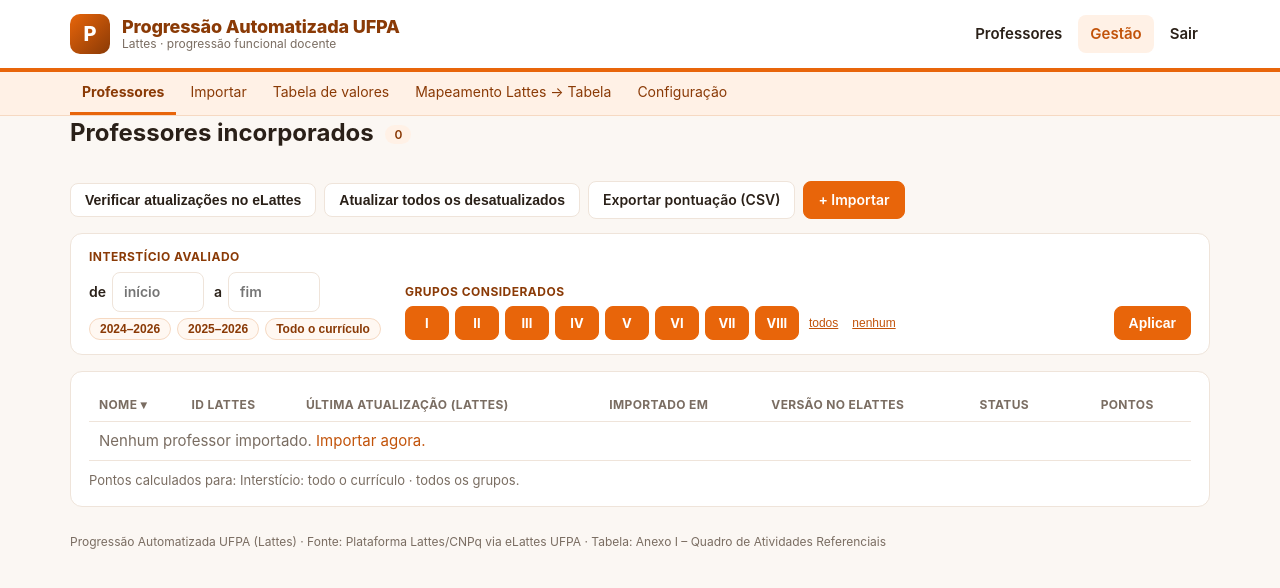
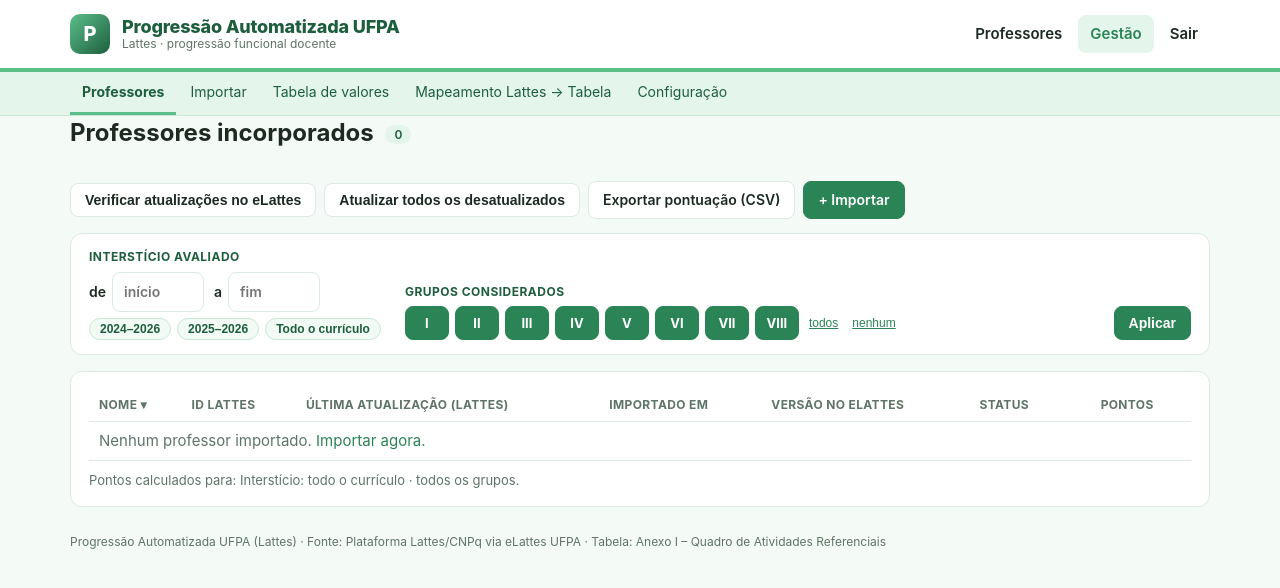
Before and after one commit to victorsantiago/progressao_ufpa, a Flask app: page /admin/professores in a window 1280 px wide. Shown: the top 588 px of the page. Run offline with Flask 3, Linux system fonts and the light colour scheme; the visitor is signed in with stand-in values (Sample User, id 1); data comes from the database, SQL or seed files in the repository; data that the repository does not hold is empty.

Commit message:
tons verdes

```diff
--- a/static/style.css
+++ b/static/style.css
@@ -1,29 +1,29 @@
 :root{
-  --bg:#fbf7f3;--card:#fff;--ink:#2a2018;--muted:#7a6d62;--line:#efe4da;
-  --or:#e8650a;--or-d:#c2530a;--or-dd:#8a3a06;--or-l:#fff1e6;--or-ll:#fff8f2;
-  --blue:#1d5fd1;--blue-d:#1548a3;--green:#1f9d55;--green-d:#177a42;--red:#c8392b;--amber:#b7791f
+  --bg:#f4faf6;--card:#fff;--ink:#1c2a22;--muted:#5f7468;--line:#dcebe2;
+  --pri:#5cbf8a;--pri-d:#2b8455;--pri-dd:#1d5e3d;--pri-l:#e4f5eb;--pri-ll:#f2faf5;
+  --blue:#1d5fd1;--blue-d:#1548a3;--green:#167a43;--green-d:#11653a;--red:#c8392b;--amber:#b7791f
 }
 *{box-sizing:border-box}
 body{margin:0;font-family:Inter,system-ui,-apple-system,"Segoe UI",Roboto,sans-serif;background:var(--bg);color:var(--ink);font-size:15px;line-height:1.45}
-a{color:var(--or-d);text-decoration:none}a:hover{text-decoration:underline}
+a{color:var(--pri-d);text-decoration:none}a:hover{text-decoration:underline}
 .wrap{max-width:1180px;margin:0 auto;padding:0 20px}
 /* cabeçalho */
-.topbar{background:#fff;border-bottom:4px solid var(--or);box-shadow:0 1px 0 var(--line)}
+.topbar{background:#fff;border-bottom:4px solid var(--pri);box-shadow:0 1px 0 var(--line)}
 .topbar .wrap{display:flex;align-items:center;justify-content:space-between;min-height:68px;gap:16px}
 .brand{display:flex;align-items:center;gap:12px;color:var(--ink)}.brand:hover{text-decoration:none}
 .brand-logo{height:46px;width:auto;display:block}
-.logo{display:inline-grid;place-items:center;width:40px;height:40px;border-radius:10px;background:linear-gradient(135deg,var(--or),var(--or-dd));color:#fff;font-weight:800;font-size:20px}
+.logo{display:inline-grid;place-items:center;width:40px;height:40px;border-radius:10px;background:linear-gradient(135deg,var(--pri),var(--pri-dd));color:#fff;font-weight:800;font-size:20px}
 .brand-txt{display:flex;flex-direction:column;line-height:1.15}
-.brand-nome{font-size:18px;font-weight:800;color:var(--or-dd);letter-spacing:-.01em}
+.brand-nome{font-size:18px;font-weight:800;color:var(--pri-dd);letter-spacing:-.01em}
 .brand-sub{font-size:12px;color:var(--muted)}
 .topbar nav{display:flex;gap:4px}
 .topbar nav a{color:var(--ink);font-weight:600;padding:8px 12px;border-radius:8px}
-.topbar nav a:hover{background:var(--or-l);text-decoration:none}
-.topbar nav a.active{color:var(--or-d);background:var(--or-l)}
-.subnav{background:var(--or-l);border-bottom:1px solid #f6d9c2}.subnav .wrap{display:flex;gap:2px;overflow-x:auto}
-.subnav a{color:var(--or-dd);padding:10px 12px;font-size:14px;white-space:nowrap;border-bottom:3px solid transparent}
-.subnav a:hover{text-decoration:none;background:#ffe6d2}
-.subnav a.active{border-bottom-color:var(--or);font-weight:700}
+.topbar nav a:hover{background:var(--pri-l);text-decoration:none}
+.topbar nav a.active{color:var(--pri-d);background:var(--pri-l)}
+.subnav{background:var(--pri-l);border-bottom:1px solid #c9e7d5}.subnav .wrap{display:flex;gap:2px;overflow-x:auto}
+.subnav a{color:var(--pri-dd);padding:10px 12px;font-size:14px;white-space:nowrap;border-bottom:3px solid transparent}
+.subnav a:hover{text-decoration:none;background:#d5efe0}
+.subnav a.active{border-bottom-color:var(--pri);font-weight:700}
 main{padding:24px 20px 40px}
 h1{font-size:24px;margin:0 0 14px}h3{font-size:16px;margin:0 0 10px}
 .page-head{display:flex;align-items:center;justify-content:space-between;gap:16px;flex-wrap:wrap;margin-bottom:14px}
@@ -31,72 +31,72 @@ h1{font-size:24px;margin:0 0 14px}h3{font-size:16px;margin:0 0 10px}
 .box{background:var(--card);border:1px solid var(--line);border-radius:12px;padding:16px 18px;margin-bottom:16px}
 details.box summary{cursor:pointer}
 .muted{color:var(--muted)}.small{font-size:13px}.mono{font-family:ui-monospace,Menlo,Consolas,monospace;font-size:13px}
-.count{display:inline-block;background:var(--or-l);color:var(--or-dd);border-radius:999px;padding:1px 9px;font-size:12px;font-weight:600;margin-left:6px;vertical-align:middle}
-.flash{padding:10px 14px;border-radius:8px;margin-bottom:12px;background:var(--or-ll);border:1px solid #f6d9c2}.flash.erro{background:#fdeceb;border-color:#f3c2bd}.flash.ok{background:#e7f7ee;border-color:#bfe8d0}
-.aviso{background:var(--or-ll);border:1px solid #f6d9c2;border-radius:8px;padding:8px 12px;margin:0 0 14px}
+.count{display:inline-block;background:var(--pri-l);color:var(--pri-dd);border-radius:999px;padding:1px 9px;font-size:12px;font-weight:600;margin-left:6px;vertical-align:middle}
+.flash{padding:10px 14px;border-radius:8px;margin-bottom:12px;background:var(--pri-ll);border:1px solid #c9e7d5}.flash.erro{background:#fdeceb;border-color:#f3c2bd}.flash.ok{background:#e7f7ee;border-color:#bfe8d0}
+.aviso{background:var(--pri-ll);border:1px solid #c9e7d5;border-radius:8px;padding:8px 12px;margin:0 0 14px}
 .empty{padding:40px;text-align:center;color:var(--muted);background:var(--card);border:1px dashed var(--line);border-radius:12px}
 .busca{padding:9px 12px;border:1px solid var(--line);border-radius:8px;min-width:260px;font-size:14px}
 .btn{display:inline-block;padding:8px 14px;border-radius:8px;border:1px solid var(--line);background:#fff;color:var(--ink);font-weight:600;font-size:14px;cursor:pointer}
-.btn:hover{background:var(--or-ll);text-decoration:none}.btn.primary{background:var(--or);border-color:var(--or);color:#fff}.btn.primary:hover{background:var(--or-d)}
+.btn:hover{background:var(--pri-ll);text-decoration:none}.btn.primary{background:var(--pri-d);border-color:var(--pri-d);color:#fff}.btn.primary:hover{background:var(--pri-dd)}
 .btn.tiny{padding:4px 9px;font-size:12px}.btn.danger{color:var(--red)}
 .row-actions{display:flex;gap:6px}.row-actions form{margin:0}
 .pill{display:inline-block;padding:2px 10px;border-radius:999px;font-size:12px;font-weight:600;white-space:nowrap}
-.pill.atualizado{background:#e3f6ea;color:var(--green-d)}.pill.desatualizado{background:#e4edff;color:var(--blue-d)}.pill.desconhecido{background:#f1ece7;color:var(--muted)}
+.pill.atualizado{background:#e3f6ea;color:var(--green-d)}.pill.desatualizado{background:#e4edff;color:var(--blue-d)}.pill.desconhecido{background:#e9f1ec;color:var(--muted)}
 /* filtros */
 .filtros-box{padding:14px 18px}
 .filtros-linha{display:flex;gap:24px;align-items:flex-end;flex-wrap:wrap}
 .filtro-bloco{display:flex;flex-direction:column;gap:6px}
-.filtro-rot{font-size:12px;font-weight:700;text-transform:uppercase;letter-spacing:.04em;color:var(--or-dd)}
+.filtro-rot{font-size:12px;font-weight:700;text-transform:uppercase;letter-spacing:.04em;color:var(--pri-dd)}
 .anos{display:flex;gap:10px;align-items:center}
 label.inline{display:inline-flex;align-items:center;gap:6px;margin:0;font-weight:600;color:var(--ink);font-size:14px}
 .anos input{width:92px;padding:7px 9px;border:1px solid var(--line);border-radius:8px;font:inherit}
 .presets{display:flex;gap:6px;flex-wrap:wrap}
-.chip-btn{border:1px solid #f6d9c2;background:var(--or-ll);color:var(--or-dd);border-radius:999px;padding:3px 10px;font-size:12px;font-weight:600;cursor:pointer}
-.chip-btn:hover{background:var(--or-l)}
+.chip-btn{border:1px solid #c9e7d5;background:var(--pri-ll);color:var(--pri-dd);border-radius:999px;padding:3px 10px;font-size:12px;font-weight:600;cursor:pointer}
+.chip-btn:hover{background:var(--pri-l)}
 .grupos-check{display:flex;gap:6px;flex-wrap:wrap;align-items:center}
 .gchk{margin:0;cursor:pointer}.gchk input{display:none}
 .gchk span{display:inline-grid;place-items:center;min-width:44px;height:34px;padding:0 8px;border-radius:8px;border:1px solid var(--line);background:#fff;color:var(--muted);font-weight:700;font-size:13px}
-.gchk input:checked+span{background:var(--or);border-color:var(--or);color:#fff}
-.link-btn{background:none;border:none;color:var(--or-d);font-size:12px;cursor:pointer;padding:2px 4px;text-decoration:underline}
+.gchk input:checked+span{background:var(--pri-d);border-color:var(--pri-d);color:#fff}
+.link-btn{background:none;border:none;color:var(--pri-d);font-size:12px;cursor:pointer;padding:2px 4px;text-decoration:underline}
 .filtro-acoes{margin-left:auto}
 .grupos-lista li{padding:4px 0}
 /* cards */
 .cards{display:grid;grid-template-columns:repeat(auto-fill,minmax(330px,1fr));gap:12px}
 .card{display:flex;align-items:center;gap:12px;background:var(--card);border:1px solid var(--line);border-radius:12px;padding:12px 14px;color:var(--ink)}
-.card:hover{text-decoration:none;border-color:#f0c4a1;box-shadow:0 2px 10px rgba(138,58,6,.08)}
+.card:hover{text-decoration:none;border-color:#a9d9bd;box-shadow:0 2px 10px rgba(29,94,61,.08)}
 .card-body{flex:1;min-width:0}.card-title{font-weight:600}.card-sub{font-size:12px;color:var(--muted)}.card-meta{font-size:12px;color:var(--muted);margin-top:2px}
-.avatar{width:42px;height:42px;border-radius:50%;background:linear-gradient(135deg,var(--or),var(--or-dd));color:#fff;display:grid;place-items:center;font-weight:700;font-size:18px;flex:none}
+.avatar{width:42px;height:42px;border-radius:50%;background:linear-gradient(135deg,var(--pri),var(--pri-dd));color:#fff;display:grid;place-items:center;font-weight:700;font-size:18px;flex:none}
 .avatar.big{width:72px;height:72px;font-size:30px}
 /* perfil */
-.profile-head{display:flex;gap:18px;align-items:flex-start;background:var(--card);border:1px solid var(--line);border-top:4px solid var(--or);border-radius:12px;padding:20px;margin-bottom:14px}
+.profile-head{display:flex;gap:18px;align-items:flex-start;background:var(--card);border:1px solid var(--line);border-top:4px solid var(--pri);border-radius:12px;padding:20px;margin-bottom:14px}
 .profile-info{flex:1;min-width:0}.profile-info h1{margin:0 0 4px}
 .profile-actions{display:flex;flex-direction:column;align-items:flex-end;gap:6px;flex:0 0 260px;max-width:260px;text-align:right;overflow-wrap:anywhere}
-.score-badge{display:inline-flex;gap:8px;align-items:baseline;flex-wrap:wrap;margin-top:8px;background:var(--or-l);color:var(--or-dd);border-radius:8px;padding:6px 12px;font-size:14px}
+.score-badge{display:inline-flex;gap:8px;align-items:baseline;flex-wrap:wrap;margin-top:8px;background:var(--pri-l);color:var(--pri-dd);border-radius:8px;padding:6px 12px;font-size:14px}
 .score-badge b{font-size:18px}.score-ctx{font-size:12px;color:var(--muted)}
 .btn-status{border:none;border-radius:10px;padding:12px 22px;font-size:15px;font-weight:700;color:#fff;cursor:pointer;min-width:220px;box-shadow:0 2px 6px rgba(0,0,0,.12)}
 .btn-status.desatualizado,.btn-status.desconhecido{background:var(--blue)}.btn-status.desatualizado:hover,.btn-status.desconhecido:hover{background:var(--blue-d)}
 .btn-status.atualizado{background:var(--green);cursor:default}
 .tabs{display:flex;gap:4px;border-bottom:2px solid var(--line);margin-bottom:16px}
 .tab{background:none;border:none;padding:10px 18px;font-size:15px;font-weight:600;color:var(--muted);cursor:pointer;border-bottom:3px solid transparent;margin-bottom:-2px}
-.tab.active{color:var(--or-dd);border-bottom-color:var(--or)}
+.tab.active{color:var(--pri-dd);border-bottom-color:var(--pri)}
 .tab-panel{display:none}.tab-panel.active{display:block}
 .resumo{white-space:pre-wrap;margin:0}
 ul.plain{list-style:none;margin:0;padding:0}ul.plain li{padding:2px 0}
 .toc{display:flex;flex-wrap:wrap;gap:6px;margin-bottom:16px}.toc a{background:#fff;border:1px solid var(--line);border-radius:999px;padding:4px 12px;font-size:13px;color:var(--ink)}
-.toc a:hover{border-color:#f0c4a1;text-decoration:none}
+.toc a:hover{border-color:#a9d9bd;text-decoration:none}
 .registros{margin:0;padding-left:0;list-style:none}
 .reg{display:flex;justify-content:space-between;gap:12px;padding:10px 0;border-top:1px solid var(--line)}
 .reg.fora{opacity:.45}
 .reg-main{display:flex;gap:12px;min-width:0}.reg-ano{flex:none;width:92px;color:var(--muted);font-size:13px;font-variant-numeric:tabular-nums}
 .reg-titulo{font-weight:600}.reg-autores{font-size:13px;color:var(--muted)}.reg-sub{font-size:13px}
-.reg-det summary{font-size:12px;color:var(--or-d);cursor:pointer}.reg-det dl{display:grid;grid-template-columns:max-content 1fr;gap:2px 12px;font-size:13px;margin:6px 0 0}.reg-det dt{color:var(--muted)}.reg-det dd{margin:0}
-.reg-pts{flex:none;align-self:center;background:var(--or-l);color:var(--or-dd);font-size:12px;font-weight:700;border-radius:999px;padding:3px 10px;white-space:nowrap}
-.reg-pts.off{background:#f1ece7;color:var(--muted);text-decoration:line-through}
-.reg-pts.none{background:#f1ece7;color:var(--muted);font-weight:500}
+.reg-det summary{font-size:12px;color:var(--pri-d);cursor:pointer}.reg-det dl{display:grid;grid-template-columns:max-content 1fr;gap:2px 12px;font-size:13px;margin:6px 0 0}.reg-det dt{color:var(--muted)}.reg-det dd{margin:0}
+.reg-pts{flex:none;align-self:center;background:var(--pri-l);color:var(--pri-dd);font-size:12px;font-weight:700;border-radius:999px;padding:3px 10px;white-space:nowrap}
+.reg-pts.off{background:#e9f1ec;color:var(--muted);text-decoration:line-through}
+.reg-pts.none{background:#e9f1ec;color:var(--muted);font-weight:500}
 .totais{display:grid;grid-template-columns:repeat(auto-fill,minmax(150px,1fr));gap:10px;margin-bottom:14px}
-.total-card{background:var(--card);border:1px solid var(--line);border-top:3px solid var(--or);border-radius:10px;padding:12px}
-.total-card.excluido{opacity:.5;border-top-color:var(--line);background:#faf7f4}.total-card.excluido .tc-v{text-decoration:line-through}
-.total-card.geral{background:linear-gradient(135deg,var(--or),var(--or-dd));color:#fff;border-color:var(--or-d)}
+.total-card{background:var(--card);border:1px solid var(--line);border-top:3px solid var(--pri);border-radius:10px;padding:12px}
+.total-card.excluido{opacity:.5;border-top-color:var(--line);background:#f5f9f6}.total-card.excluido .tc-v{text-decoration:line-through}
+.total-card.geral{background:linear-gradient(135deg,#4fae7c,var(--pri-d));color:#fff;border-color:var(--pri-d)}
 .tc-g{font-size:12px;font-weight:700;text-transform:uppercase;letter-spacing:.04em;opacity:.85}.tc-v{font-size:26px;font-weight:800;line-height:1.2}.tc-n{font-size:11px;opacity:.8;line-height:1.3}
 .grupo-off{opacity:.55}
 .fora-li{color:var(--muted);text-decoration:line-through}
```
Also changed, not shown: other parts of static/style.css (+12 -12 lines).
